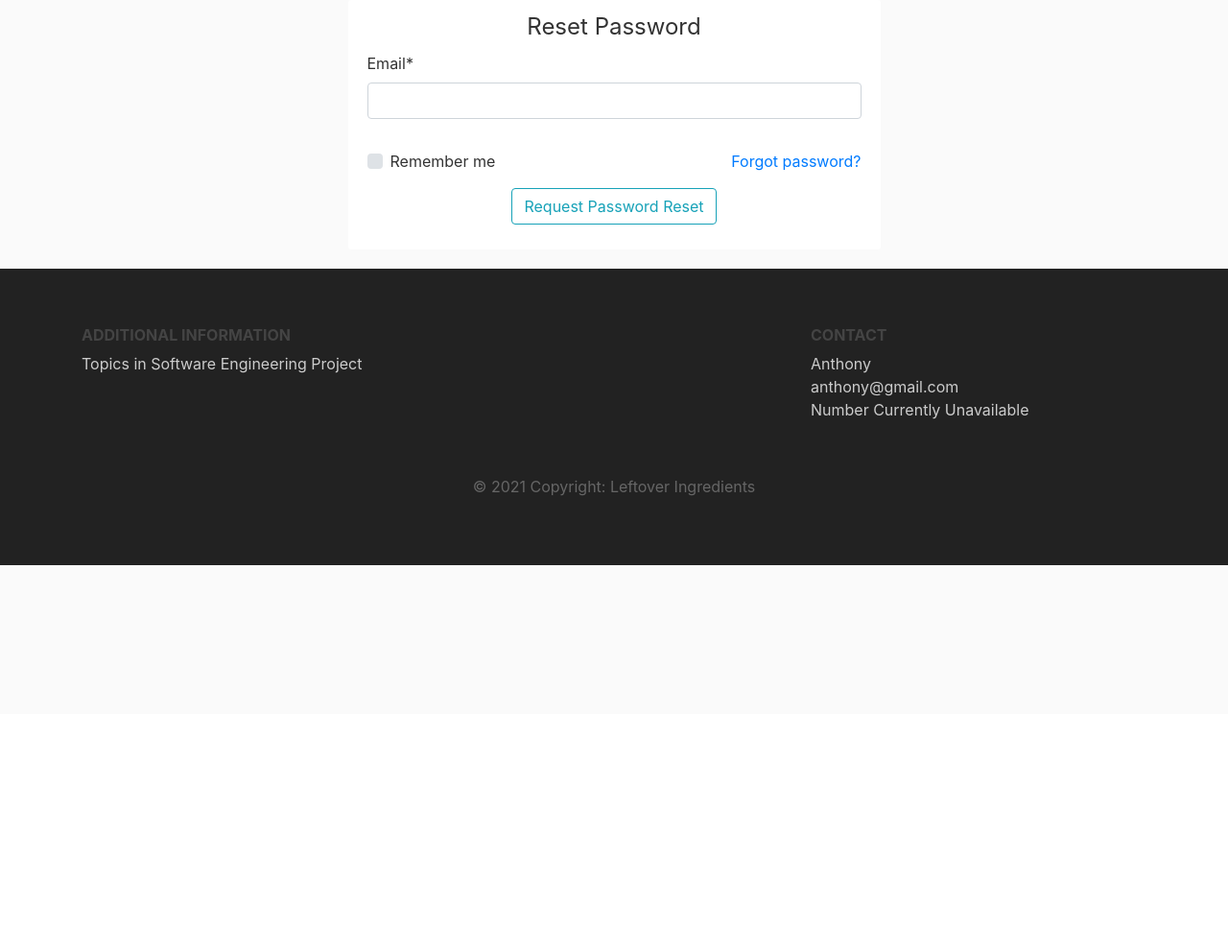
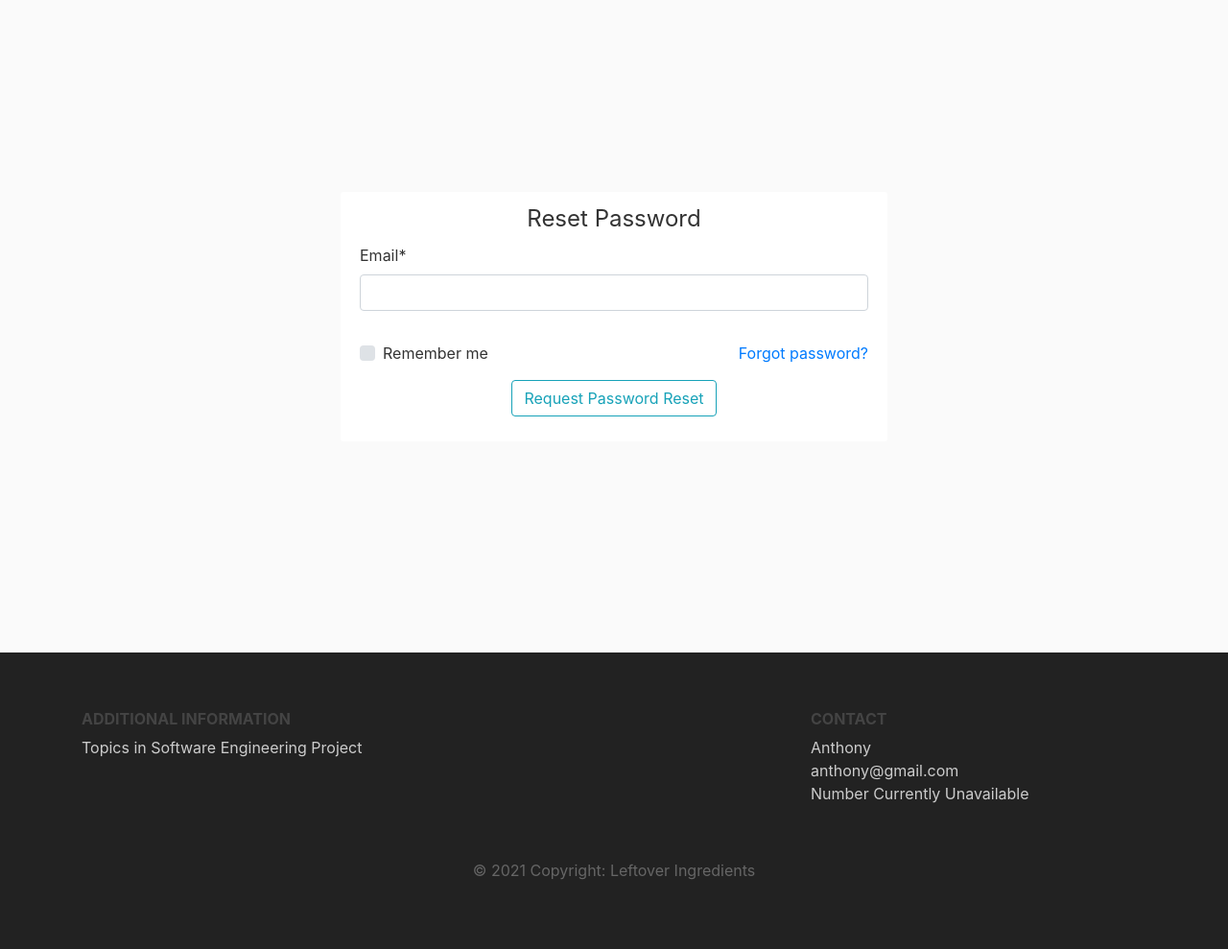
Before and after one commit to CSC-456000-Team/Leftover-Ingredients-, a Django app: page /password-reset/ in a window 1280 px wide. Shown: the part 56-1045 px from the top of the page at 96% size. Before the commit the page ends 645 px from the top, so only its background shows below. Run offline with Django 3.2, Linux system fonts and the light colour scheme; some libraries are stand-ins or nearby versions.

Commit message:
Updates css style

```diff
--- a/main/static/main/main.css
+++ b/main/static/main/main.css
@@ -149,8 +149,14 @@ a.article-title:hover {
   padding: 40px 0;
 }
 
-.container-wrapper {
-  height: 500px;
+.container-wrapper-70h {
+  height: 70vh;
+  min-height: 25rem;
+  position: relative;
+}
+.container-wrapper-85h {
+  height: 85vh;
+  min-height: 25rem;
   position: relative;
 }
 
@@ -351,7 +357,6 @@ a.article-title:hover {
 	stroke-opacity: .25;
 }
 
-
 .card {
     display: flex;
     flex-direction: column;
@@ -459,3 +464,8 @@ a.article-title:hover {
     display: none;
   }
 } */
+
+/* .container-wrapper{
+    height: 85vh;
+    min-height: 25rem;
+} */
--- a/main/templates/main/index.html
+++ b/main/templates/main/index.html
@@ -56,7 +56,7 @@
 </section>
 
 <header class="page-header header container-fluid">
-  <div class="container-wrapper">
+  <div class="container-wrapper-70h">
     <div class="description">
       <h1>Welcome to Leftover Ingredients!</h1>
       <p>
--- a/users/templates/users/password_reset.html
+++ b/users/templates/users/password_reset.html
@@ -1,6 +1,7 @@
 {% extends "main/base.html" %} {% load crispy_forms_tags %} {% block content %}
-<div class="container">
-    <div class="content-section col-lg-6">
+<div class="container container-wrapper-85h">
+    <div class="row align-items-center h-100" >
+            <div class="content-section col-6 mx-auto">
                 <form method="POST">
                     {% csrf_token %}
                     <fieldset class="form-group">
@@ -22,7 +23,7 @@
                         <button class="btn btn-outline-info" type="submit">Request Password Reset</button>
                     </div>
                 </form>
-
+        </div>
     </div>
 </div>
 {% endblock content %} {% block team-members %}{% endblock team-members %}
```
Also changed, not shown: users/templates/users/password_reset_complete.html (+8 -4 lines), users/templates/users/password_reset_confrim.html (+4 -3 lines), users/templates/users/password_reset_done.html (+7 -3 lines). Lines whose indentation alone changed are shown as unchanged.
